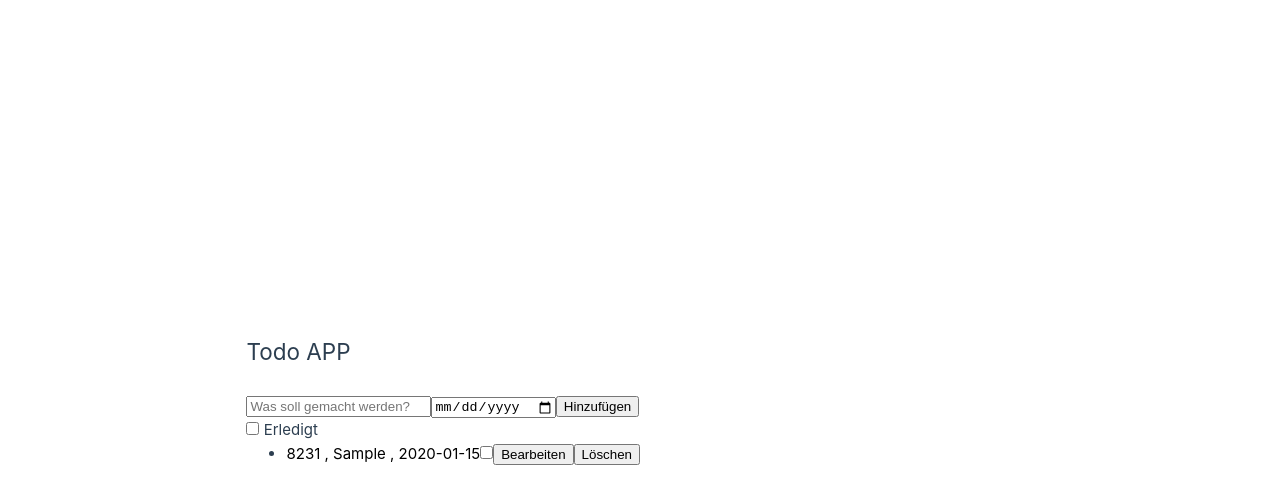
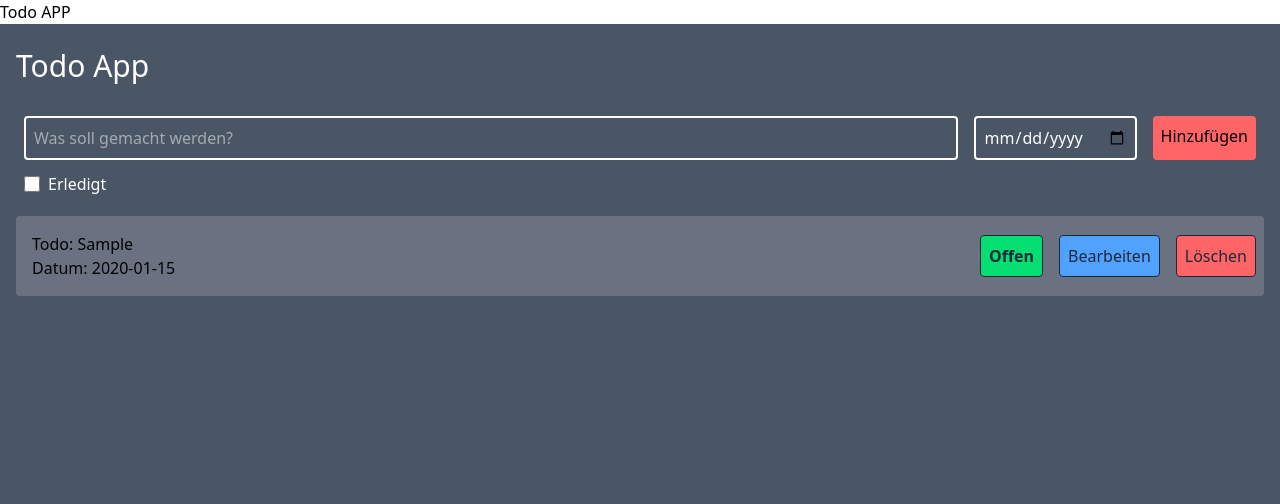
Before and after one commit to Airdam/Todo, a Vue app: page / in a window 1280 px wide. Both pictures are taken after typing "Sample", "2020-01-15" into the empty fields and a click on the button "Hinzufügen". Shown: the top 504 px of the page. Built offline with nearby package versions, Linux system fonts and the light colour scheme.

Commit message:
Tailwind CSS -Ich habe versucht es so gut es geht zu machen
Checkbox done changed to button
wollte nur mal git testen nochmal

```diff
--- a/package.json
+++ b/package.json
@@ -10,6 +10,8 @@
     "format": "prettier --write src/"
   },
   "dependencies": {
+    "@tailwindcss/vite": "^4.1.6",
+    "tailwindcss": "^4.1.6",
     "vue": "^3.5.13",
     "vue-router": "^4.5.0"
   },
--- a/src/App.vue
+++ b/src/App.vue
@@ -5,12 +5,10 @@ export default {
 </script>
 
 <template>
-  <header>
-    <nav>
-      <h1>Todo APP</h1>
-      <router-view />
-    </nav>
-  </header>
+  <div class="w-full h-full">
+    <h1>Todo APP</h1>
+    <router-view />
+  </div>
 </template>
 
 <style></style>
--- a/src/assets/base.css
+++ /dev/null
@@ -1,86 +0,0 @@
-/* color palette from <https://github.com/vuejs/theme> */
-:root {
-  --vt-c-white: #ffffff;
-  --vt-c-white-soft: #f8f8f8;
-  --vt-c-white-mute: #f2f2f2;
-
-  --vt-c-black: #181818;
-  --vt-c-black-soft: #222222;
-  --vt-c-black-mute: #282828;
-
-  --vt-c-indigo: #2c3e50;
-
-  --vt-c-divider-light-1: rgba(60, 60, 60, 0.29);
-  --vt-c-divider-light-2: rgba(60, 60, 60, 0.12);
-  --vt-c-divider-dark-1: rgba(84, 84, 84, 0.65);
-  --vt-c-divider-dark-2: rgba(84, 84, 84, 0.48);
-
-  --vt-c-text-light-1: var(--vt-c-indigo);
-  --vt-c-text-light-2: rgba(60, 60, 60, 0.66);
-  --vt-c-text-dark-1: var(--vt-c-white);
-  --vt-c-text-dark-2: rgba(235, 235, 235, 0.64);
-}
-
-/* semantic color variables for this project */
-:root {
-  --color-background: var(--vt-c-white);
-  --color-background-soft: var(--vt-c-white-soft);
-  --color-background-mute: var(--vt-c-white-mute);
-
-  --color-border: var(--vt-c-divider-light-2);
-  --color-border-hover: var(--vt-c-divider-light-1);
-
-  --color-heading: var(--vt-c-text-light-1);
-  --color-text: var(--vt-c-text-light-1);
-
-  --section-gap: 160px;
-}
-
-@media (prefers-color-scheme: dark) {
-  :root {
-    --color-background: var(--vt-c-black);
-    --color-background-soft: var(--vt-c-black-soft);
-    --color-background-mute: var(--vt-c-black-mute);
-
-    --color-border: var(--vt-c-divider-dark-2);
-    --color-border-hover: var(--vt-c-divider-dark-1);
-
-    --color-heading: var(--vt-c-text-dark-1);
-    --color-text: var(--vt-c-text-dark-2);
-  }
-}
-
-*,
-*::before,
-*::after {
-  box-sizing: border-box;
-  margin: 0;
-  font-weight: normal;
-}
-
-body {
-  min-height: 100vh;
-  color: var(--color-text);
-  background: var(--color-background);
-  transition:
-    color 0.5s,
-    background-color 0.5s;
-  line-height: 1.6;
-  font-family:
-    Inter,
-    -apple-system,
-    BlinkMacSystemFont,
-    'Segoe UI',
-    Roboto,
-    Oxygen,
-    Ubuntu,
-    Cantarell,
-    'Fira Sans',
-    'Droid Sans',
-    'Helvetica Neue',
-    sans-serif;
-  font-size: 15px;
-  text-rendering: optimizeLegibility;
-  -webkit-font-smoothing: antialiased;
-  -moz-osx-font-smoothing: grayscale;
-}
--- a/src/assets/main.css
+++ b/src/assets/main.css
@@ -1,35 +1 @@
-@import './base.css';
-
-#app {
-  max-width: 1280px;
-  margin: 0 auto;
-  padding: 2rem;
-  font-weight: normal;
-}
-
-a,
-.green {
-  text-decoration: none;
-  color: hsla(160, 100%, 37%, 1);
-  transition: 0.4s;
-  padding: 3px;
-}
-
-@media (hover: hover) {
-  a:hover {
-    background-color: hsla(160, 100%, 37%, 0.2);
-  }
-}
-
-@media (min-width: 1024px) {
-  body {
-    display: flex;
-    place-items: center;
-  }
-
-  #app {
-    display: grid;
-    grid-template-columns: 1fr 1fr;
-    padding: 0 2rem;
-  }
-}
+@import 'tailwindcss';
--- a/src/components/TodoEdit.vue
+++ b/src/components/TodoEdit.vue
@@ -1,10 +1,16 @@
 <template>
   <div>
     <form @submit.prevent="submitEdit">
-      <input v-model="edited.text" type="text" />
-      <input v-model="edited.date" type="date" />
-      <button type="submit">Speichern</button>
-      <button type="button" @click="$emit('cancel-edit')">Abbrechen</button>
+      <input v-model="edited.text" type="text" class="rounded border-2 padding m-2" />
+      <input v-model="edited.date" type="date" class="rounded border-2 padding m-2" />
+      <button type="submit" class="text-green-400 rounded border-2 padding m-2">Speichern</button>
+      <button
+        type="button"
+        @click="$emit('cancel-edit')"
+        class="text-red-400 rounded border-2 padding m-2"
+      >
+        Abbrechen
+      </button>
     </form>
   </div>
 </template>
--- a/src/components/TodoForm.vue
+++ b/src/components/TodoForm.vue
@@ -1,15 +1,20 @@
 <template>
   <div>
     <ul v-if="errors.length > 0">
-      <li v-for="(error, index) in errors" :key="index">
+      <li v-for="(error, index) in errors" :key="index" class="text-red-400 font-extrabold">
         {{ error }}
       </li>
     </ul>
 
-    <form @submit.prevent="submitTodo">
-      <input v-model="todo.text" type="text" placeholder="Was soll gemacht werden?" />
-      <input v-model="todo.date" type="date" />
-      <button type="submit">Hinzufügen</button>
+    <form @submit.prevent="submitTodo" class="w-full flex">
+      <input
+        v-model="todo.text"
+        type="text"
+        class="w-full flex rounded border-2 p-2 m-2"
+        placeholder="Was soll gemacht werden?"
+      />
+      <input v-model="todo.date" type="date" class="rounded border-2 p-2 flex padding m-2" />
+      <button type="submit" class="rounded flex m-2 p-2 text-black bg-red-400">Hinzufügen</button>
     </form>
   </div>
 </template>
@@ -31,11 +36,11 @@ export default {
     submitTodo() {
       this.errors = []
       if (!this.todo.text) {
-        this.errors.push('todo.text ist nicht vorhanden')
+        this.errors.push('Kein Todo eingegeben!')
       } else if (this.todo.text.length < 5) {
-        this.errors.push('todo.text ist kürzer als 5 zeichen')
+        this.errors.push('Todo muss mindestens 5 Zeichen haben!')
       } else if (!this.todo.date) {
-        this.errors.push('todo.date ist nicht vorhanden')
+        this.errors.push('Kein Datum ausgewählt!')
       }
       if (this.errors.length > 0) {
         return
--- a/src/components/TodoList.vue
+++ b/src/components/TodoList.vue
@@ -1,13 +1,47 @@
 <template>
-  <div>
+  <div class="w-full items-center">
     <div v-if="todos.length < 1">Keine todos vorhanden</div>
     <ul v-else>
-      <li v-for="(todo, index) in todos" :key="todo.id">
-        <span :style="{ textDecoration: todo.done ? 'line-through' : 'none', color: todo.done ? 'green' : 'black' }">
-          {{ todo.id }} , {{ todo.text }} , {{ todo.date }}</span>
-        <input type="checkbox" @click="toggleDone(todo)"></input>
-        <button @click="$emit('edit-todo', todo)">Bearbeiten</button>
-        <button @click="$emit('delete-todo', todo)">Löschen</button>
+      <li
+        v-for="(todo, index) in todos"
+        :key="todo.id"
+        class="flex rounded mt-2 bg-gray-500 items-center"
+      >
+        <span
+          class="rounded m-2 p-2 flex-1"
+          :style="{
+            textDecoration: todo.done ? 'line-through ' : 'none',
+
+            color: todo.done ? 'green' : 'black',
+          }"
+        >
+          Todo: {{ todo.text }} <br />
+          Datum: {{ todo.date }}
+        </span>
+
+        <button
+          @click="toggleDone(todo)"
+          :class="[
+            'm-2 p-2 border m-2 p-2 flex rounded font-semibold',
+            todo.done ? 'bg-green-400 text-gray-800' : 'bg-green-400 text-gray-800',
+          ]"
+        >
+          {{ todo.done ? 'Erledigt' : 'Offen' }}
+        </button>
+
+        <button
+          @click="$emit('edit-todo', todo)"
+          class="bg-blue-400 text-gray-800 flex border m-2 p-2 rounded"
+        >
+          Bearbeiten
+        </button>
+
+        <button
+          @click="$emit('delete-todo', todo)"
+          class="bg-red-400 text-gray-800 flex border m-2 p-2 rounded"
+        >
+          Löschen
+        </button>
       </li>
     </ul>
   </div>
@@ -24,9 +58,14 @@ export default {
   },
   methods: {
     toggleDone(todo) {
-      todo.done = !todo.done;
-      this.$emit('save-edit', todo);
-    }
-  }
+      todo.done = !todo.done
+      this.$emit('save-edit', todo)
+    },
+    methods: {
+      toggleDone(todo) {
+        todo.done = !todo.done
+      },
+    },
+  },
 }
 </script>
--- a/src/views/HomeView.vue
+++ b/src/views/HomeView.vue
@@ -1,14 +1,34 @@
 <template>
-  <div>
-    <br />
-    <TodoForm v-if="!todoToEdit" @add-todo="addTodo"></TodoForm>
-    <TodoEdit v-else :todo="todoToEdit" @save-edit="updateTodo" @cancel-edit="todoToEdit = null"></TodoEdit>
-    <label>
-      <input type="checkbox" v-model="filter.showDone" />
-      Erledigt
-    </label>
-    <TodoList :todos="filter ? filteredTodos : todos" @delete-todo="deleteTodo" @edit-todo="editTodo"
-      @save-edit="updateTodo"></TodoList>
+  <div class="min-h-screen w-full bg-gray-600 text-white flex justify-center items-top">
+    <div class="w-full px-4">
+      <h1 class="text-3xl flex justify-left mt-6 mb-6">Todo App</h1>
+
+      <TodoForm v-if="!todoToEdit" @add-todo="addTodo" />
+      <TodoEdit
+        v-else
+        :todo="todoToEdit"
+        @save-edit="updateTodo"
+        @cancel-edit="todoToEdit = null"
+      />
+
+      <div class="mb-4">
+        <label class="flex items-center space-x-2">
+          <input
+            type="checkbox"
+            v-model="filter.showDone"
+            class="flex items-center size-4 m-2 p-2 text-red-500"
+          />
+          <span>Erledigt</span>
+        </label>
+      </div>
+
+      <TodoList
+        :todos="filter ? filteredTodos : todos"
+        @delete-todo="deleteTodo"
+        @edit-todo="editTodo"
+        @save-edit="updateTodo"
+      />
+    </div>
   </div>
 </template>
 
@@ -51,8 +71,9 @@ export default {
       })
       localStorage.setItem('todos', JSON.stringify(this.todos))
     },
-    deleteTodo(index) {
-      this.todos.splice(index, 1)
+    deleteTodo(todo) {
+      // this.todos.splice(index, 1)
+      this.todos = this.todos.filter((item) => item.id !== todo.id)
       localStorage.setItem('todos', JSON.stringify(this.todos))
     },
     editTodo(todo) {
@@ -68,14 +89,14 @@ export default {
       this.todos.splice(index, 1, updatedTodo)
       localStorage.setItem('todos', JSON.stringify(this.todos))
       this.todoToEdit = null
-    }
+    },
   },
   mounted() {
     const todos = localStorage.getItem('todos')
     if (todos) {
       this.todos = JSON.parse(todos)
     }
-  }
+  },
 }
 </script>
 
--- a/vite.config.js
+++ b/vite.config.js
@@ -1,18 +1,16 @@
 import { fileURLToPath, URL } from 'node:url'
 
 import { defineConfig } from 'vite'
+import tailwindcss from '@tailwindcss/vite'
 import vue from '@vitejs/plugin-vue'
 import vueDevTools from 'vite-plugin-vue-devtools'
 
 // https://vite.dev/config/
 export default defineConfig({
-  plugins: [
-    vue(),
-    vueDevTools(),
-  ],
+  plugins: [vue(), vueDevTools(), tailwindcss()],
   resolve: {
     alias: {
-      '@': fileURLToPath(new URL('./src', import.meta.url))
+      '@': fileURLToPath(new URL('./src', import.meta.url)),
     },
   },
 })
```
Also changed, not shown: 1 other file (tests, documents, lock files or other folders).
